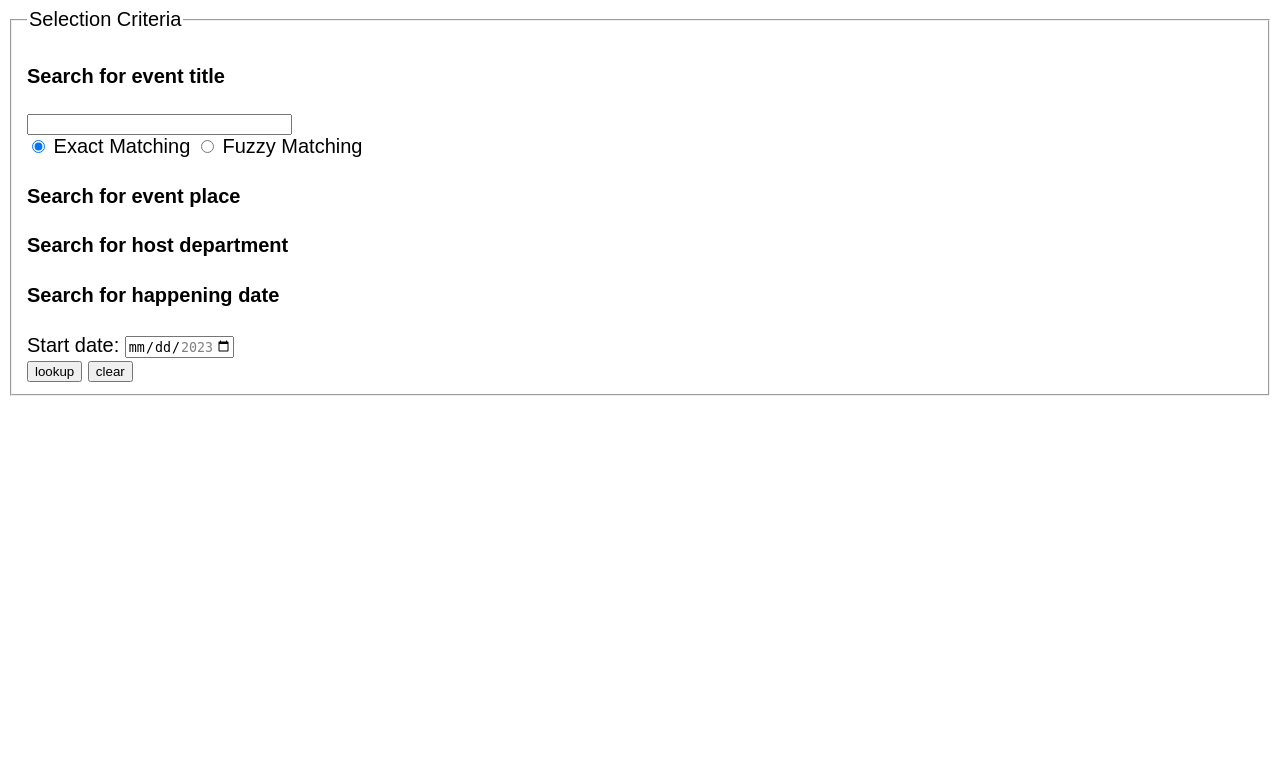
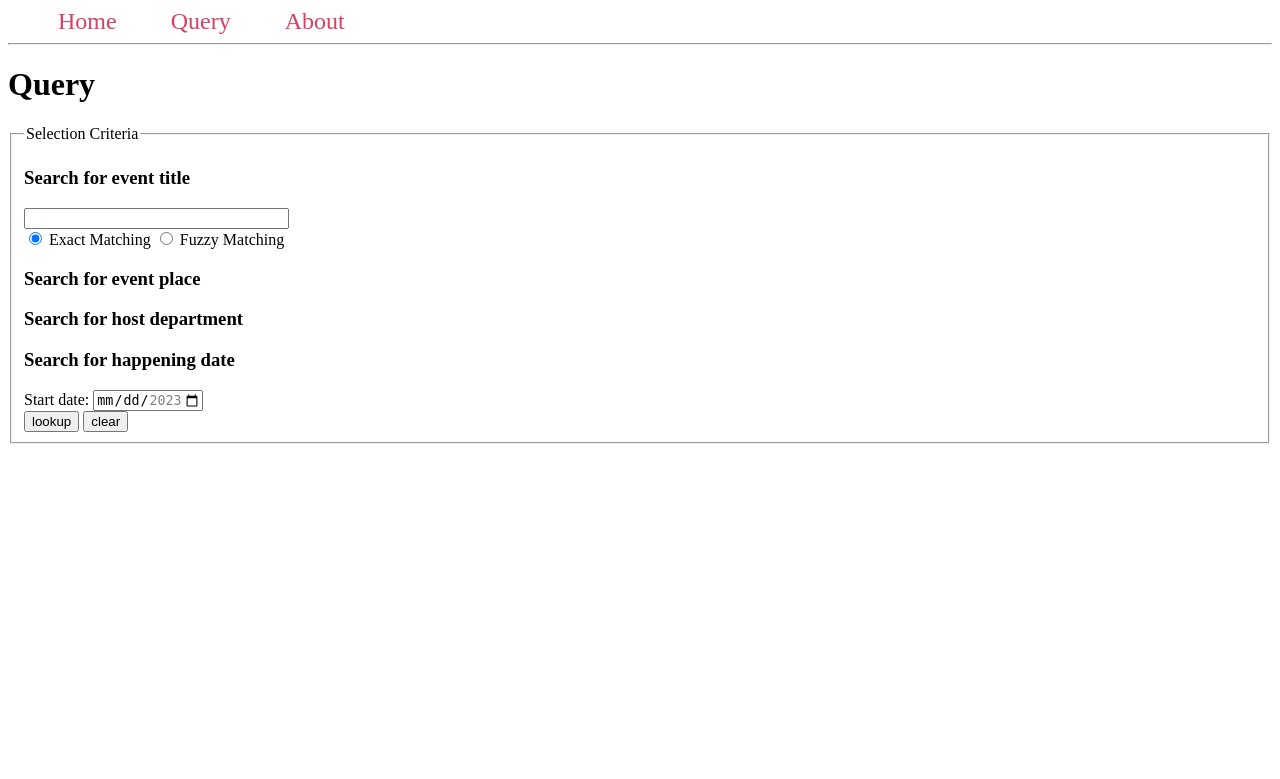
Before and after one commit to Alex-XJK/Events-At-A-Glance, a Flask app: template templates/query.html in a window 1280 px wide. Shown: the top 779 px of the page. Run offline with Flask 2, Linux system fonts and the light colour scheme; the template is opened without the code that fills it, so the values that code supplies are empty; parts of the project's set-up code (start-up, migrations or seed data) failed here and were passed over.

Commit message:
Apply generic base template and page inherent

```diff
--- /dev/null
+++ b/templates/base.html
@@ -0,0 +1,26 @@
+<!DOCTYPE html>
+<html lang="en">
+<head>
+    <meta charset="UTF-8">
+    <title>EAAG - {% block title %} {% endblock %}</title>
+    <style>
+        nav a {
+            color: #d64161;
+            font-size: 1.5em;
+            margin-left: 50px;
+            text-decoration: none;
+        }
+    </style>
+</head>
+<body>
+    <nav>
+        <a href="{{ url_for('index') }}">Home</a>
+        <a href="{{ url_for('query') }}">Query</a>
+        <a href="{{ url_for('about') }}">About</a>
+    </nav>
+    <hr>
+    <div class="content">
+        {% block content %} {% endblock %}
+    </div>
+</body>
+</html>
--- a/templates/query.html
+++ b/templates/query.html
@@ -1,19 +1,13 @@
-<html>
-<style>
-    body{
-        font-size: 15pt;
-        font-family: arial;
-    }
-</style>
+{% extends 'base.html' %}
 
-
-<body>
-<form method="POST" action="/query">
+{% block content %}
+    <h1>{% block title %} Query {% endblock %}</h1>
+    <form method="POST" action="/display">
         <fieldset>
             <legend>Selection Criteria</legend>
             <div>
                 <div id="title">
-                <h4>Search for event title</h4>
+                    <h3>Search for event title</h3>
                     <input type="text" id="name" name="name" maxlength="30" size="30">
                     <div>
                         <input type="radio" id="exm" name="match" value="exact" checked>
@@ -24,7 +18,7 @@
                 </div>
 
                 <div id="qbuild">
-                <h4>Search for event place</h4>
+                    <h3>Search for event place</h3>
                     {% for b in building %}
                     <input type="checkbox" id="{{b}}" name="build" value="{{b}}">
                     <label for="{{b}}">{{d}}</label>
@@ -32,7 +26,7 @@
                 </div>
 
                 <div id="qdept">
-                <h4>Search for host department</h4>
+                    <h3>Search for host department</h3>
                     {% for d in department %}
                     <input type="checkbox" id="{{d}}" name="dept" value="{{d}}">
                     <label for="{{d}}">{{d}}</label>
@@ -40,7 +34,7 @@
                 </div>
 
                 <div id="qdate">
-                <h4>Search for happening date</h4>
+                    <h3>Search for happening date</h3>
                     <label for="date">Start date:</label>
                     <input type="date" id="date" name="startdate"
                            min="2023-01-16" max="2023-05-24">
@@ -52,8 +46,4 @@
             </div>
         </fieldset>
     </form>
-
-</body>
-
-
-</html>
+{% endblock %}
```
Lines whose indentation alone changed are shown as unchanged.
